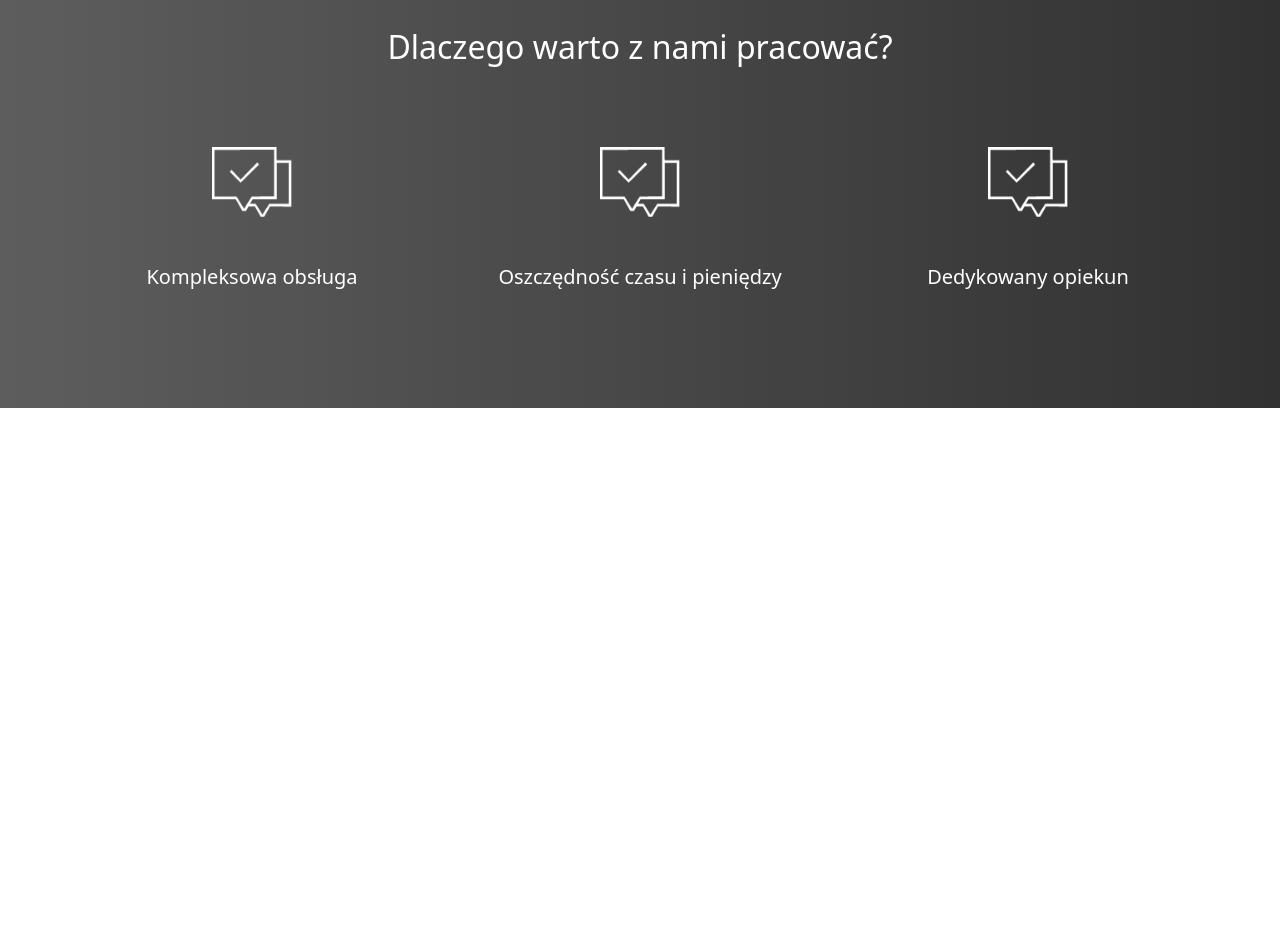
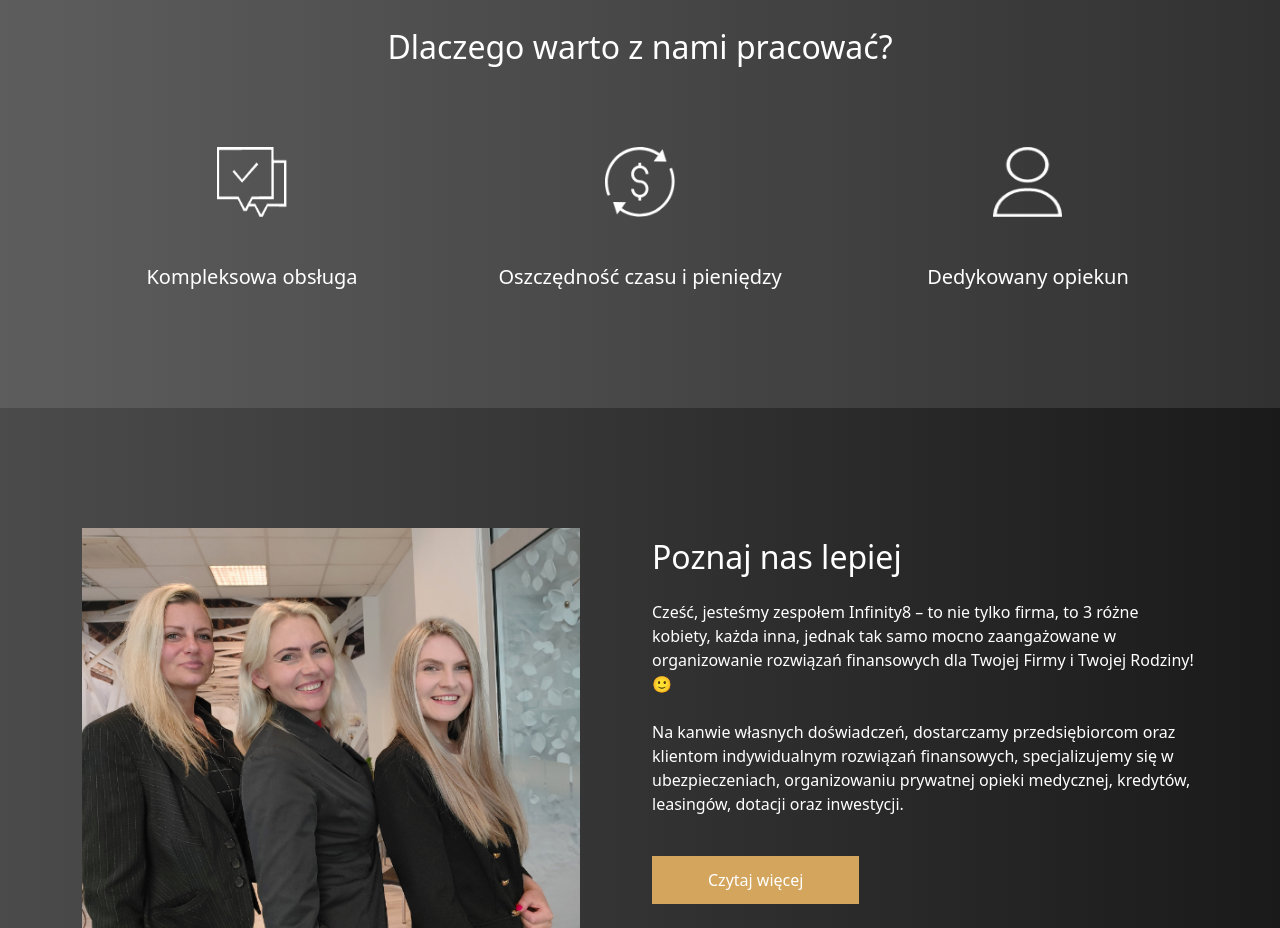
Before and after one commit to PatrykWawak/infinity, a plain HTML site: page index.html in a window 1280 px wide. Shown: the part 2560-3488 px from the top of the page. Before the commit the page ends 2968 px from the top, so only its background shows below. Drawn offline with nearby package versions, Linux system fonts and the light colour scheme.

Commit message:
commit 5

```diff
--- a/assets/style/style.css
+++ b/assets/style/style.css
@@ -189,6 +189,8 @@ hr {
     background-color: rgba(255, 255, 255, 0.1);
 }
 
+/* begin::benefits-section::columns  */
+
 .benefits-section .text-holder {
     position: relative;
     padding-left: 0;
@@ -200,14 +202,39 @@ hr {
 }
 
 .benefits-section img {
-    width: 80px !important;
-    height: 70px !important;
+    width: 70px;
+    height: 70px;
 }
 
 .benefits-section .row {
     margin-top: 80px !important;
 }
 
+/* end::benefits-section::columns  */
+
 /* end::benefits-section::overlay */
 
 /* end::benefits-section  */
+
+
+
+/* begin::about  */
+
+.about-section .img {
+    background-image: url(/assets/img/20220718_131301.png);
+    background-size: cover;
+    background-position: center;
+    min-height: 400px;
+    margin-top: 400px;
+}
+
+.about-section .content h2 {
+    margin-top: 385px;
+}
+
+@media (min-width: 768px)
+.order-md-5 {
+    order: 5!important;
+}
+
+/* end::about  */
--- a/index.html
+++ b/index.html
@@ -74,7 +74,7 @@
           <div class="col-12 big-card">
             <div class="services-card">
               <div class="row">
-                <div class="col-6 d-flex flex-column  card-1">
+                <div class="col-6 d-flex flex-column card-1">
                   <div class="title m-4 mt-5">
                     <h3>
                       Pakiety medyczne
@@ -199,11 +199,11 @@
               <h5 class="mt-5">Kompleksowa obsługa</h5>
             </div>
             <div class="col-md-4">
-              <img src="/assets/img/chat.png" alt="">
+              <img src="/assets/img/dollar-symbol.png" alt="">
               <h5 class="mt-5">Oszczędność czasu i pieniędzy</h5>
             </div>
             <div class="col-md-4">
-              <img src="/assets/img/chat.png" alt="">
+              <img src="/assets/img/medal.png" alt="">
               <h5 class="mt-5">Dedykowany opiekun</h5>
             </div>
           </div>
@@ -214,6 +214,31 @@
     <!-- end::benefits-section -->
 
 
+    <!-- begin::about -->
+
+    <section class="about-section">
+      <div class="container">
+        <div class="row">
+          <div class="col-lg-6">
+            <div class="img me-lg-5">
+            </div>
+          </div>
+          <div class="col-lg-6 d-flex align-items-center">
+            <div class="content">
+              <h2>Poznaj nas lepiej</h2>
+              <p class="mt-4">Cześć, jesteśmy zespołem Infinity8 – to nie tylko firma, to 3 różne kobiety, każda inna, jednak tak samo mocno zaangażowane w organizowanie rozwiązań finansowych dla Twojej Firmy i Twojej Rodziny! 🙂</p>
+              <p class="mt-4">Na kanwie własnych doświadczeń, dostarczamy przedsiębiorcom oraz klientom indywidualnym rozwiązań finansowych, specjalizujemy się w ubezpieczeniach, organizowaniu prywatnej opieki medycznej, kredytów, leasingów, dotacji oraz inwestycji.</p>
+
+              <button type="button" class="btn btn-hero-1 mt-4">Czytaj więcej</button>
+            </div>
+          </div>
+        </div>
+      </div>
+    </section>
+
+    <!-- end::about -->
+
+
 
     <script src="https://cdn.jsdelivr.net/npm/bootstrap@5.0.2/dist/js/bootstrap.bundle.min.js" integrity="sha384-MrcW6ZMFYlzcLA8Nl+NtUVF0sA7MsXsP1UyJoMp4YLEuNSfAP+JcXn/tWtIaxVXM" crossorigin="anonymous"></script>
   </body>
```
Also changed, not shown: assets/img/20220718_131301.png (added).
